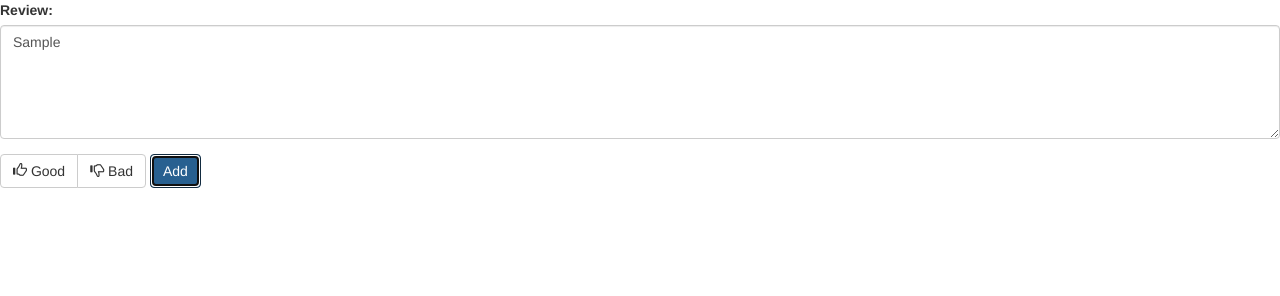
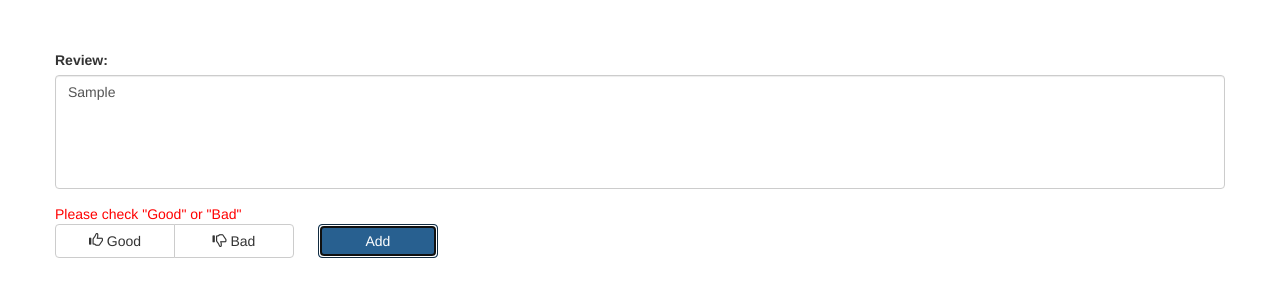
Before and after one commit to SergKovalenko/text_classificator, a website: page client/index.html in a window 1280 px wide. Both pictures are taken after typing "Sample" into the empty fields and a click on the button "Add". Drawn offline with nearby package versions, Linux system fonts and the light colour scheme; no server answers.

Commit message:
styles added

```diff
--- /dev/null
+++ b/client/index.css
@@ -0,0 +1,28 @@
+button {
+	width: 120px;
+}
+
+.btn-group {
+	margin-right: 20px;
+}
+
+.textarea {
+	padding-top: 50px;
+}
+
+.messages {
+	height: 20px;
+}
+
+.messages p{
+	margin-bottom: 0px;
+}
+
+
+#review {
+	resize: none;
+}
+
+#error-message {
+	color: red;
+}
--- a/client/index.html
+++ b/client/index.html
@@ -4,24 +4,32 @@
     	<title ng-bind="pageTitle">Sirv</title>
     	<meta charset="utf-8">
     	<link rel="stylesheet" type="text/css" href="https://maxcdn.bootstrapcdn.com/bootstrap/3.3.7/css/bootstrap.min.css">
+    	<link rel="stylesheet" type="text/css" href="index.css">
   	</head>
   	<body>
-  		<div class='conteiner'>
-		  	<div class="form-group">
-			  	<label for="review">Review:</label>
-			  	<textarea class="form-control" rows="5" id="review"></textarea>
+  		<div class='container'>
+  			<div class="row">
+			  	<div class="form-group textarea">
+				  	<label for="review">Review:</label>
+				  	<textarea class="form-control" rows="5" id="review" placeholder="Write movie review here"></textarea>
+				</div>
 			</div>
-		  	<div class="btn-group" role="group">
-			  	<button class="btn btn-default" id="likeButton"><span class="glyphicon glyphicon-thumbs-up"></span> Good</button>
-			  	<button class="btn btn-default" id="dislikeButton"><span class="glyphicon glyphicon-thumbs-down"></span> Bad</button>
+			<div class="row">
+				<div class="messages">
+					<p id="error-message"></p>
+					<p id="message"></p>
+				</div>
 			</div>
-			<button class="btn btn-primary" id="addButton">Add</button>
-			<div>
-				<p id="trainData" style="white-space:pre-wrap"></p>
+			<div class="row">
+				  	<div class="btn-group" role="group" class="">
+					  	<button class="btn btn-default" id="like-button"><span class="glyphicon glyphicon-thumbs-up"></span> Good</button>
+					  	<button class="btn btn-default" id="dislike-button"><span class="glyphicon glyphicon-thumbs-down"></span> Bad</button>
+					</div>
+				<button class="btn btn-primary" id="add-button">Add</button>
 			</div>
 			<script src="https://code.jquery.com/jquery-3.2.1.min.js" integrity="sha256-hwg4gsxgFZhOsEEamdOYGBf13FyQuiTwlAQgxVSNgt4=" crossorigin="anonymous"></script>
 	    	<script src="https://maxcdn.bootstrapcdn.com/bootstrap/3.3.7/js/bootstrap.min.js"></script>
-	    	<script src="client.js"></script>
+	    	<script src="index.js"></script>
 	    </div>
  	</body>
 </html>
--- a/client/client.js
+++ b/client/index.js
@@ -2,15 +2,14 @@
 	"use strict";
 
 	const textarea = $('#review');
-	const likeButton = $('#likeButton');
-	const dislikeButton = $('#dislikeButton');
-	const addButton = $('#addButton');
-	const trainDataElement = $('#trainData');
-	const trainData = '';
+	const likeButton = $('#like-button');
+	const dislikeButton = $('#dislike-button');
+	const addButton = $('#add-button');
+	const messageEl = $('#message');
+	const errorMessageEl = $('#error-message');
 	let label = '';
 
 	likeButton.click(() => {
-		console.log('like');
 		likeButton.addClass('active');
 		dislikeButton.removeClass('active');
 
@@ -18,7 +17,6 @@
 	});
 
 	dislikeButton.click(() => {
-		console.log('dislike');
 		dislikeButton.addClass('active');
 		likeButton.removeClass('active');
 
@@ -26,8 +24,17 @@
 	});
 
 	addButton.click(() => {
-		console.log('add');
 		const review = textarea.val();
+		console.log(review);
+		console.log(label)
+
+		if (!review) {
+			errorMessageEl.text('Please wright the review');
+			return
+		} else if (!label) {
+			errorMessageEl.text('Please check "Good" or "Bad"');
+			return
+		}
 
 		const data = {
 			review,
@@ -41,7 +48,6 @@
 	        url: '/addData',
 	        success(data) {
 	        	console.log(JSON.parse(data));
-	        	trainDataElement.text(data);
 	        }
 	    });
 	});
```
Also changed, not shown: app.js (+35 -26 lines), 1 other file.
